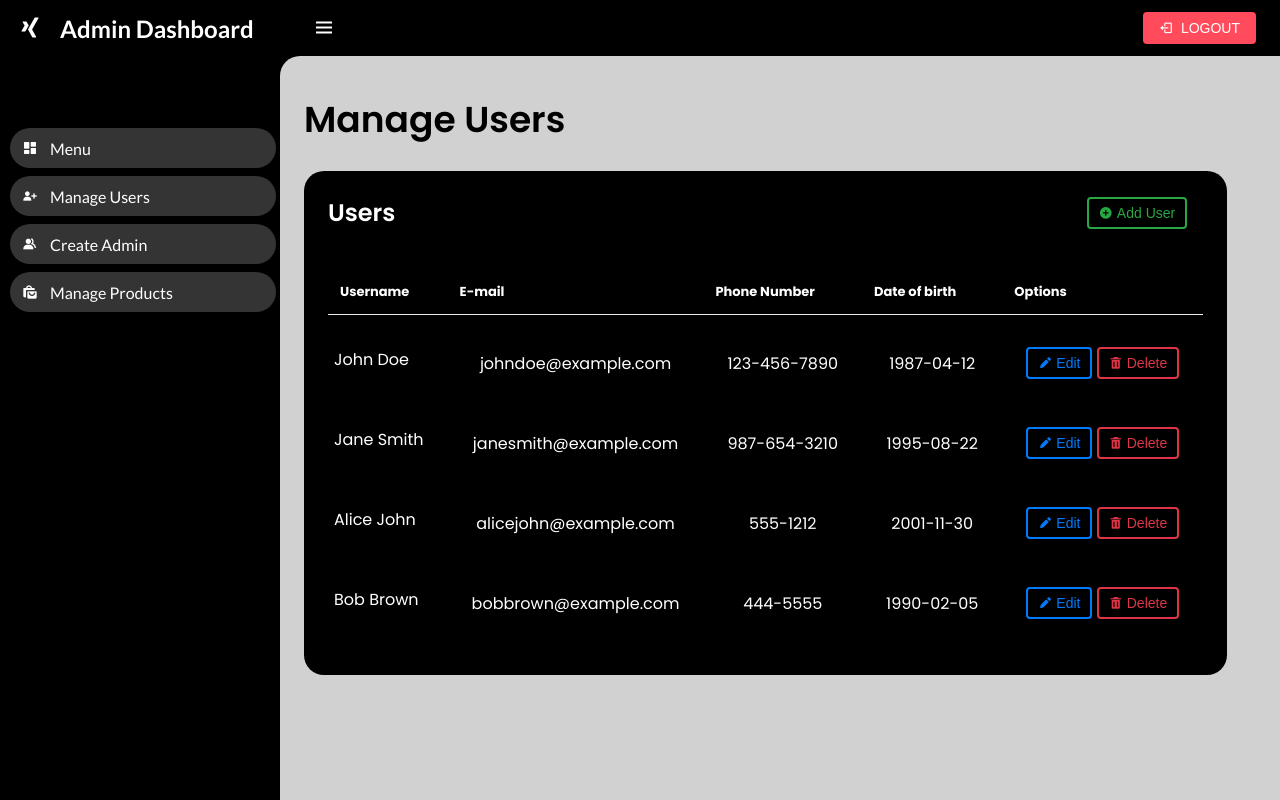
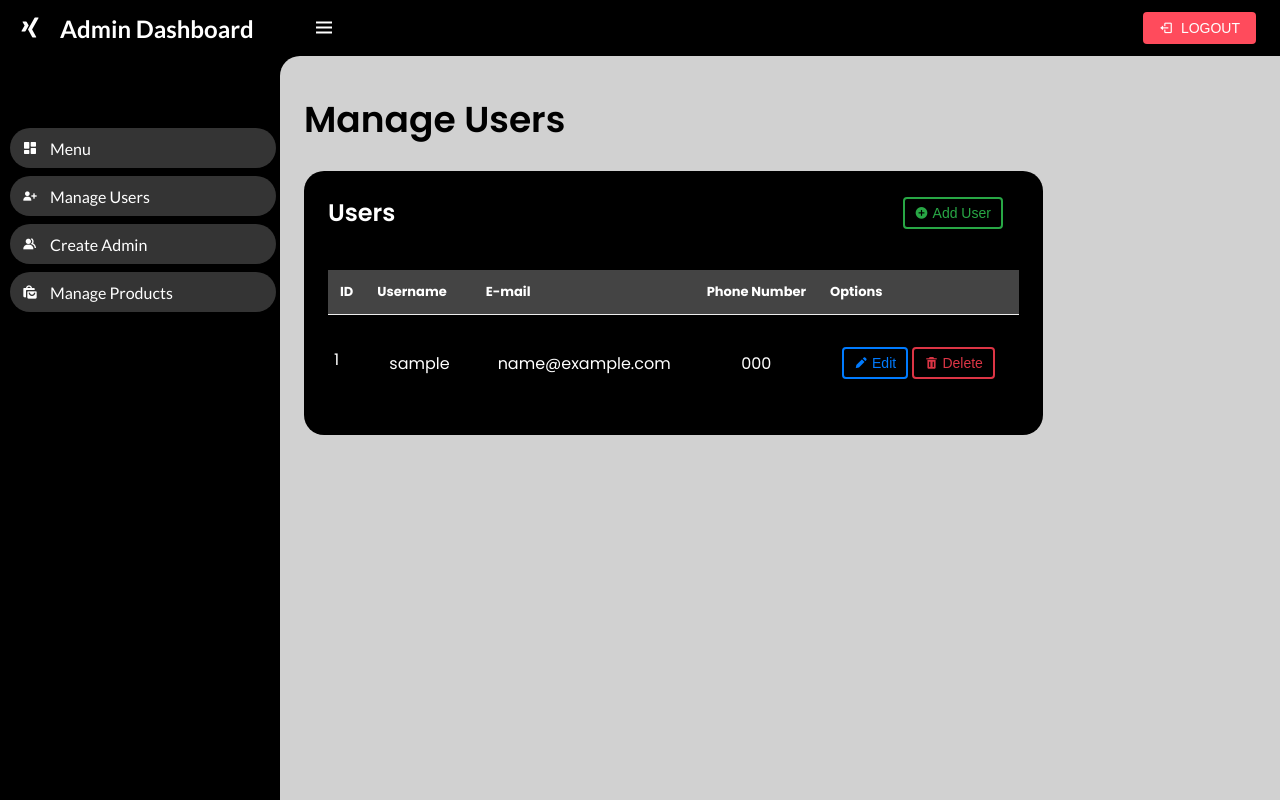
Before and after one commit to Ou4y/Software_frontend, a PHP site: page /ManageUsers.php in a window 1280 px wide. Run offline with PHP 8.4, Linux system fonts and the light colour scheme; tables that the repository leaves empty or names only in its code hold one stand-in row (values such as "Sample post").

Commit message:
Backend Functions Admin
Add user & delete users from database

```diff
--- a/includes/db_connection.php
+++ b/includes/db_connection.php
@@ -1,21 +1,15 @@
 <?php
-/*
-starting a connection on $conn variabl
-----------------------------------------
-using mysqli_connect()    with parameters:
-1- localhost =>name of the server which serve the db
-2-username
-3- password
-4- name of the database
-*/
-$conn=mysqli_connect("localhost","root","","X");
-//-------------------------------------------------------------
+
+$servername = "localhost";
+$username = "root";
+$password = "";
+$DB = "X";
 
 
-//checking the connection of the db and printing an error message or a success message
+
+$conn=mysqli_connect("localhost","root","","X");
+
 
         if(!$conn){
             die("connection failed ". mysqli_connect_error());
         }
-        else
-        echo "conneced...";
--- a/public/ManageUsers.php
+++ b/public/ManageUsers.php
@@ -1,3 +1,10 @@
+<?php
+include_once '../includes/db_connection.php';
+
+$sql = "SELECT ID,Username, Email, Phone FROM customer";
+$result = mysqli_query($conn, $sql);
+?>
+
 <!DOCTYPE html>
 <html lang="en">
 <head>
@@ -8,6 +15,23 @@
   <link href='https://unpkg.com/boxicons@2.1.4/css/boxicons.min.css' rel='stylesheet'>
   <link rel="stylesheet" href="../Assets/css/navbar.css">
   <title>Admin Panel</title>
+  <style>
+    #orderList tr {
+      color: white;
+    }
+
+    table thead th {
+      color: white;
+      background-color: #444;
+    }
+
+
+    table tbody tr:hover {
+      background-color: #555;
+    }
+
+
+  </style>
 </head>
 <body>
   <section id="sidebar">
@@ -22,6 +46,7 @@
       <li><a href="ManageProducts.php"><i class='bx bxs-shopping-bags' style='color:#ffffff'></i><span class="text">Manage Products</span></a></li>
     </ul>
   </section>
+
   <section id="content">
     <nav>
       <i class='bx bx-menu menu-icon'></i>
@@ -44,70 +69,37 @@
               <table>
                 <thead>
                   <tr>
+                    <th>ID</th>
                     <th>Username</th>
                     <th>E-mail</th>
                     <th>Phone Number</th>
-                    <th>Date of birth</th>
                     <th>Options</th>
                   </tr>
                 </thead>
                 <tbody id="orderList">
-                    <tr>
-                      <td>John Doe</td>
-                      <td>johndoe@example.com</td>
-                      <td>123-456-7890</td>
-                      <td>1987-04-12</td>
-                      <td>
-                        <button class="edit-btn" onclick="window.location.href='editUser.php'">
+                  <?php
+
+                  if ($result && mysqli_num_rows($result) > 0) {
+                    while ($row = mysqli_fetch_assoc($result)) {
+                      echo "<tr>";
+                      echo "<td>" . htmlspecialchars($row['ID']) . "</td>";
+                      echo "<td>" . htmlspecialchars($row['Username']) . "</td>";
+                      echo "<td>" . htmlspecialchars($row['Email']) . "</td>";
+                      echo "<td>" . htmlspecialchars($row['Phone']) . "</td>";
+                      echo "<td>
+                              <button class='edit-btn' onclick=\"window.location.href='editUser.php?ID=" . htmlspecialchars($row['ID']) . "'\">
                                 <i class='bx bxs-pencil'></i> Edit
                               </button>
-                        <button class="delete-btn">
+                              <button class='delete-btn' onclick=\"confirmDelete('" . htmlspecialchars($row['ID']) . "')\">
                                 <i class='bx bxs-trash'></i> Delete
                               </button>
-                      </td>
-                    </tr>
-                    <tr>
-                      <td>Jane Smith</td>
-                      <td>janesmith@example.com</td>
-                      <td>987-654-3210</td>
-                      <td>1995-08-22</td>
-                      <td>
-                        <button class="edit-btn" onclick="window.location.href='editUser.php'">
-                          <i class='bx bxs-pencil'></i> Edit
-                        </button>
-                        <button class="delete-btn">
-                          <i class='bx bxs-trash'></i> Delete
-                        </button>
-                      </td>
-                    </tr>
-                    <tr>
-                      <td>Alice John</td>
-                      <td>alicejohn@example.com</td>
-                      <td>555-1212</td>
-                      <td>2001-11-30</td>
-                      <td>
-                        <button class="edit-btn" onclick="window.location.href='editUser.php'">
-                          <i class='bx bxs-pencil'></i> Edit
-                        </button>
-                        <button class="delete-btn">
-                          <i class='bx bxs-trash'></i> Delete
-                        </button>
-                      </td>
-                    </tr>
-                    <tr>
-                      <td>Bob Brown</td>
-                      <td>bobbrown@example.com</td>
-                      <td>444-5555</td>
-                      <td>1990-02-05</td>
-                      <td>
-                        <button class="edit-btn" onclick="window.location.href='editUser.php'">
-                          <i class='bx bxs-pencil'></i> Edit
-                        </button>
-                        <button class="delete-btn">
-                          <i class='bx bxs-trash'></i> Delete
-                        </button>
-                      </td>
-                    </tr>
+                            </td>";
+                      echo "</tr>";
+                    }
+                  } else {
+                    echo "<tr><td colspan='5'>No users found.</td></tr>";
+                  }
+                  ?>
                 </tbody>
               </table>
             </div>
@@ -116,5 +108,29 @@
       </main>
   </section>
   <script src="../Assets/js/admin.js"></script>
+  <script>
+    function confirmDelete(userId) {
+      if (confirm("Are you sure you want to delete this user?")) {
+        // AJAX request to delete the user
+        const xhr = new XMLHttpRequest();
+        xhr.open("POST", "deleteUser.php", true);
+        xhr.setRequestHeader("Content-Type", "application/x-www-form-urlencoded");
+        xhr.onreadystatechange = function() {
+          if (xhr.readyState === XMLHttpRequest.DONE) {
+            if (xhr.status === 200) {
+              const row = document.querySelector(`tr[data-id='${userId}']`);
+              if (row) {
+                row.remove();
+              }
+            } else {
+              alert("Error deleting user. Please try again.");
+            }
+          }
+        };
+        xhr.send("ID=" + encodeURIComponent(userId));
+      }
+      location.reload();
+    }
+  </script>
 </body>
 </html>
```
Also changed, not shown: public/addUser.php (+35 -10 lines), public/deleteUser.php (added, +22 -0 lines), Assets/css/navbar.css (line endings or trailing spaces). Lines whose indentation alone changed are shown as unchanged.
